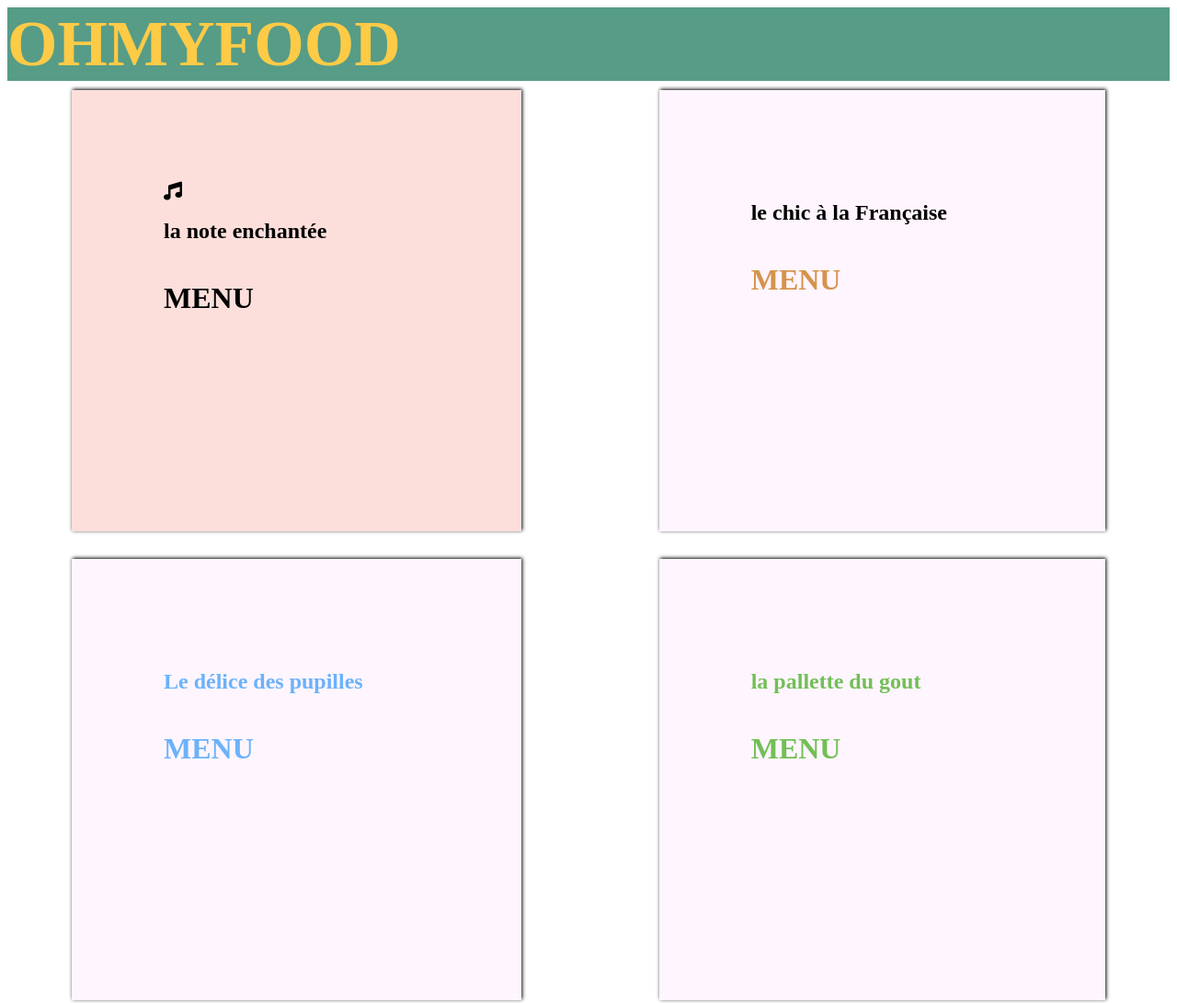
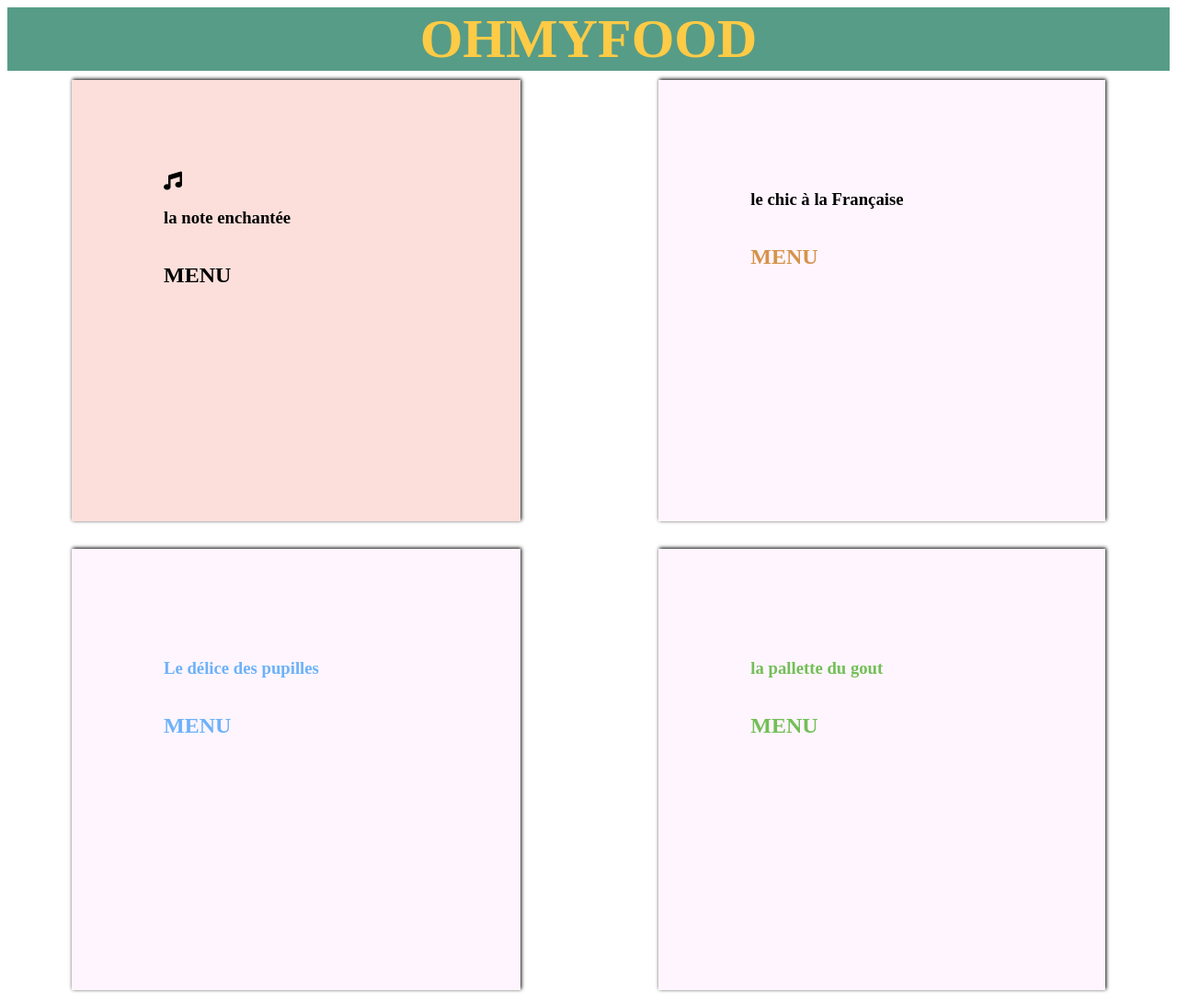
Before and after one commit to GeoffroyAlarcon/Projet3-OC, a website: page index.html in a window 1280 px wide. Shown: the top 1091 px of the page at 92% size. Drawn offline with Linux system fonts and the light colour scheme.

Commit message:
h1 aligné

```diff
--- a/index.html
+++ b/index.html
@@ -46,20 +46,20 @@
         <div class="menu">
             <div class="menu-1">
                 <div class="icone"> <i class="fas fa-music"></i> </div>
-                <h2> la note enchantée</h2>
-                <h1> MENU</h1>
+                <h3> la note enchantée</h3>
+                <h2> MENU</h2>
             </div>
             <div class="menu-2">
-                <h2> le chic à la Française</h2>
-                <h1> MENU</h1>
+                <h3> le chic à la Française</h3>
+                <h2> MENU</h2>
             </div>
             <div class="menu-3">
-                <h2> Le délice des pupilles </h2>
-                <h1> MENU</h1>
+                <h3> Le délice des pupilles </h3>
+                <h2> MENU</h2>
             </div>
             <div class="menu-4">
-                <h2> la pallette du gout</h2>
-                <h1>MENU</h1>
+                <h3> la pallette du gout</h3>
+                <h2>MENU</h2>
 
             </div>
 
--- a/sass/layout/_container.scss
+++ b/sass/layout/_container.scss
@@ -10,7 +10,7 @@ display: grid;
 grid-template-columns: repeat(100%, 1fr);
 grid-gap: 10px;
 grid-auto-rows: minmax(500px, auto);
-@include mobile-first;
+@include mobile-menu;
 }
 .menu-1{
   grid-column:50%;
@@ -26,7 +26,7 @@ background-color: $bg-other;
 grid-column: 50%;
 grid-row: 1;
 @include box-menu;
->h1{
+>h2{
     color: #d5934b;
     }
 }
@@ -53,7 +53,7 @@ color: $txt-menu3;
     grid-template-columns: repeat(100%, 1fr);
     grid-gap: 10px;
     grid-auto-rows: minmax(10px, auto);
-    @include mobile-first;
+
 
     >.txt{
     color: $logo;
--- a/sass/layout/_header.scss
+++ b/sass/layout/_header.scss
@@ -2,18 +2,16 @@
 
 
 header{
-text-align: center;
     background-color: $vertheader;
     display: flex;
-padding: 0;
-
-h1{
+h1
+{
 text-transform: uppercase;
 color: $logo;
-font-size: 70px;
-font-style: "sherif";
+font-size: 60px;
+font-style: sherif;
 text-align: center;
-margin:0;
 display: flex;
+margin: auto;
 }
 }
--- a/sass/utils/_mixins.scss
+++ b/sass/utils/_mixins.scss
@@ -6,8 +6,12 @@ box-shadow: 1px -1px 4px 0px #000000;
 margin: 10px 70px;
 }
 
-@mixin mobile-first {
+
+
+@mixin mobile-menu {
+
     @media (max-width: 640px){
+
         .menu-1{
             grid-column: 100%;
         grid-row: 1;
```
Also changed, not shown: css/style.css, 1 other file.
